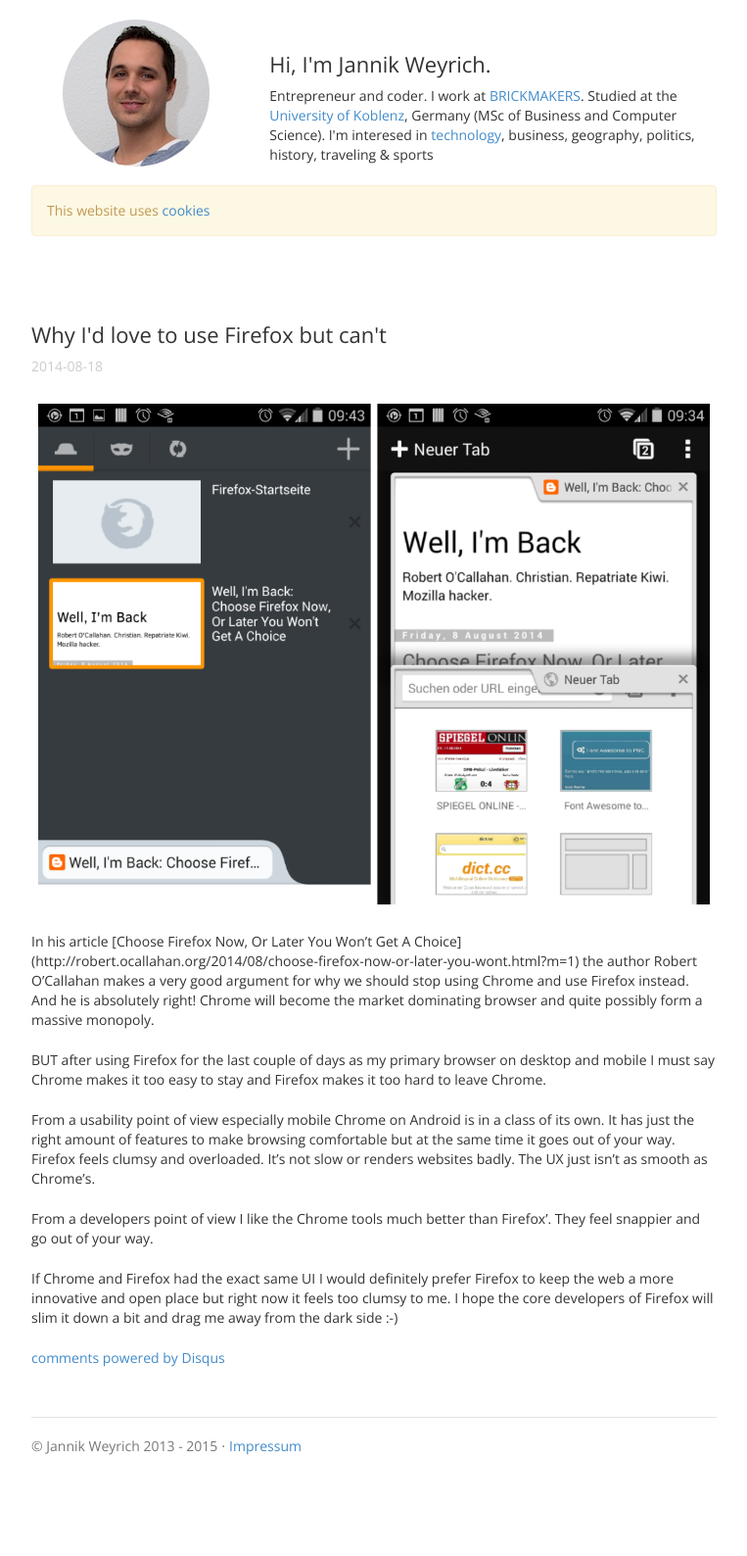
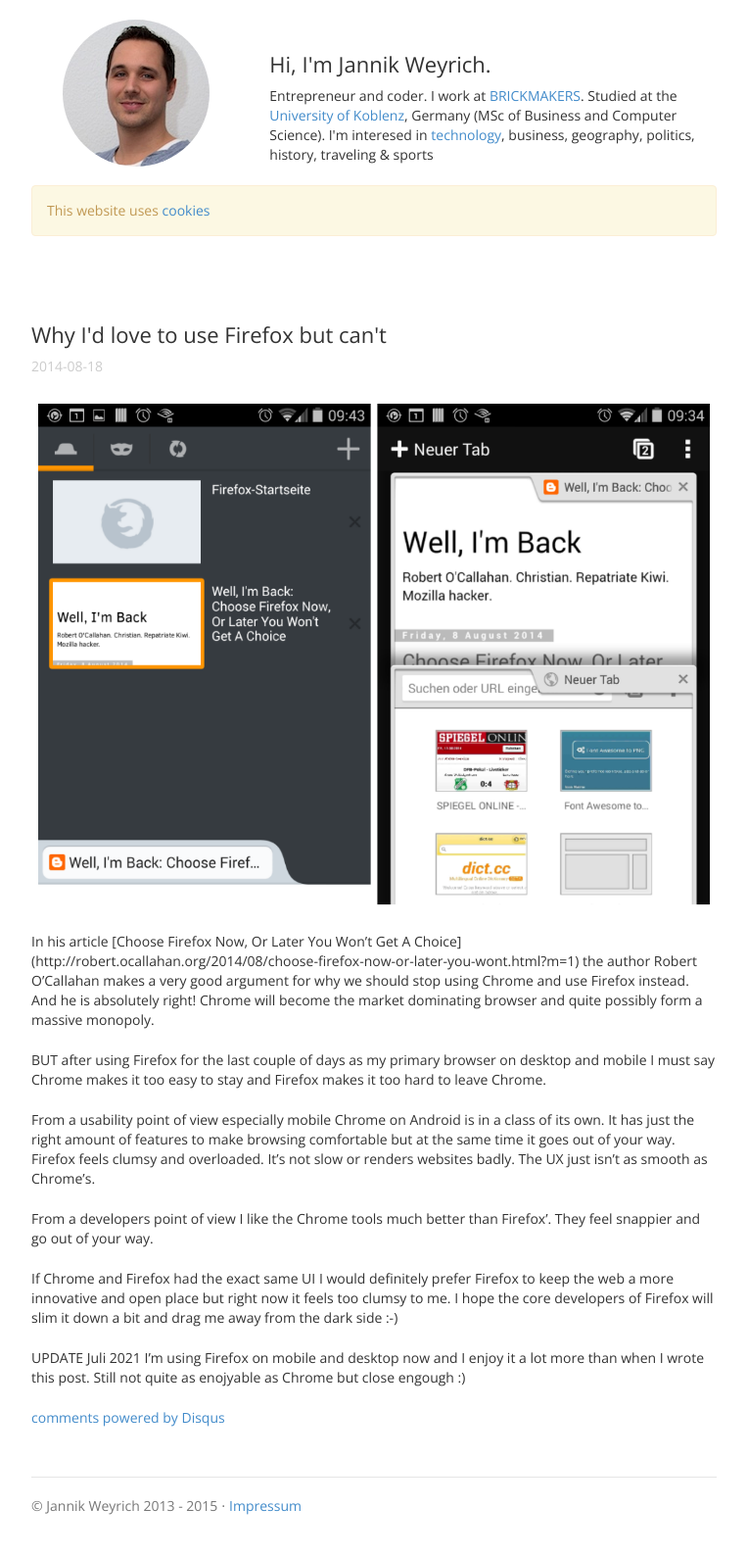
Before and after one commit to jnkwrych/jnkwrych.github.io, a Jekyll site: the page built from _posts/2014-08-18-why-id-love-to-use-firefox-but-cant.md, in a window 1280 px wide. Shown: the whole page at 98% size, without its empty margins (258-1021 px from the left). Built offline with Jekyll 4.4.1, drawn with Linux system fonts in a browser that asks for light colours; comment, search, counter and statistics services are not loaded; before the commit the page ends 1527 px from its top, so only the background shows below that.

Commit message:
Update 2014-08-18-why-id-love-to-use-firefox-but-cant.md

```diff
--- a/_posts/2014-08-18-why-id-love-to-use-firefox-but-cant.md
+++ b/_posts/2014-08-18-why-id-love-to-use-firefox-but-cant.md
@@ -14,3 +14,7 @@
 From a developers point of view I like the Chrome tools much better than Firefox'. They feel snappier and go out of your way.
 
 If Chrome and Firefox had the exact same UI I would definitely prefer Firefox to keep the web a more innovative and open place but right now it feels too clumsy to me. I hope the core developers of Firefox will slim it down a bit and drag me away from the dark side :-)
+
+
+UPDATE Juli 2021
+I'm using Firefox on mobile and desktop now and I enjoy it a lot more than when I wrote this post. Still not quite as enojyable as Chrome but close engough :)
```
